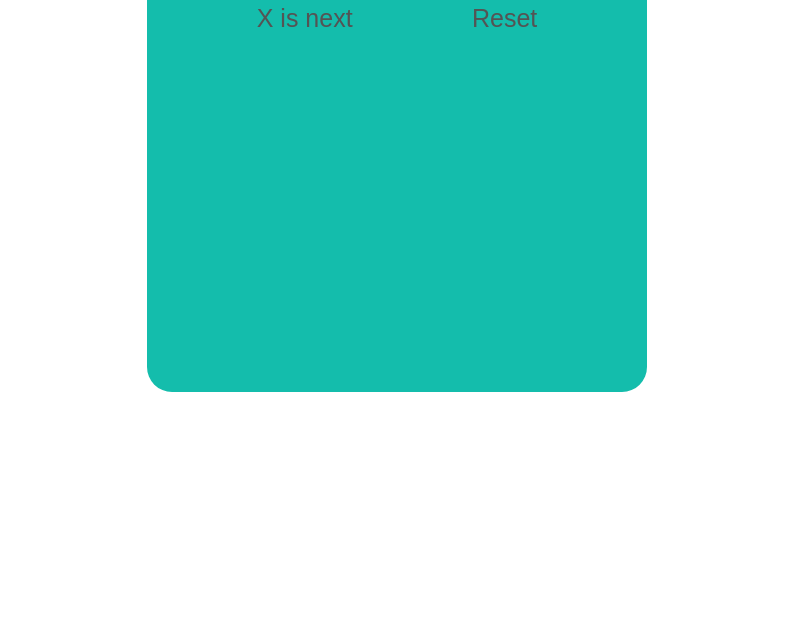
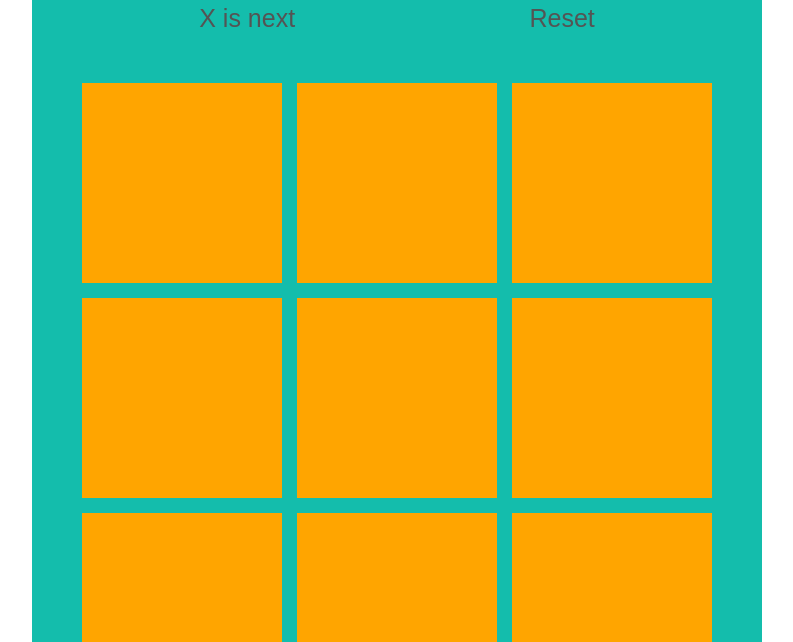
Before and after one commit to Garcia527/TicTacToe, a plain HTML site: page index.html in a window 1280 px wide. Shown: the part 158-800 px from the top of the page, without its empty margins (243-1036 px from the left). Drawn offline with Linux system fonts and the light colour scheme.

Commit message:
Added game grid

```diff
--- a/index.html
+++ b/index.html
@@ -15,7 +15,17 @@
         <div class="status"> X is next</div>
         <div class="reset"> Reset </div>
       </div>
-
+        <div class="game-grid">
+          <div class="game-cell"></div>
+          <div class="game-cell"></div>
+          <div class="game-cell"></div>
+          <div class="game-cell"></div>
+          <div class="game-cell"></div>
+          <div class="game-cell"></div>
+          <div class="game-cell"></div>
+          <div class="game-cell"></div>
+          <div class="game-cell"></div>
+        </div>
     </div>
     <script src="app.js"></script>
 </body>
--- a/style.css
+++ b/style.css
@@ -13,8 +13,6 @@ body{
 
 .container {
     background: #14BDAC;
-    width: 500px;
-    height: 500px;
     margin: 50px;
     padding: 50px;
     border-radius: 25px;
@@ -42,3 +40,17 @@ body{
 .reset:hover {
     color: #F2EBD3;
 }
+
+.game-grid {
+    display: grid;
+    grid-template-columns: repeat(3, 1fr);
+    grid-template-rows: repeat(3, 1fr);
+    grid-gap: 15px;
+    margin-top: 50px;
+}
+
+.game-cell {
+    height: 200px;
+    width: 200px;
+    background: orange;
+}
```
